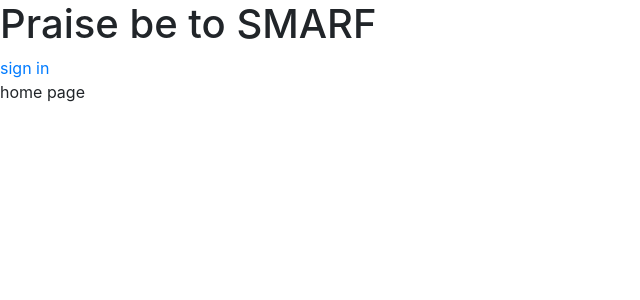
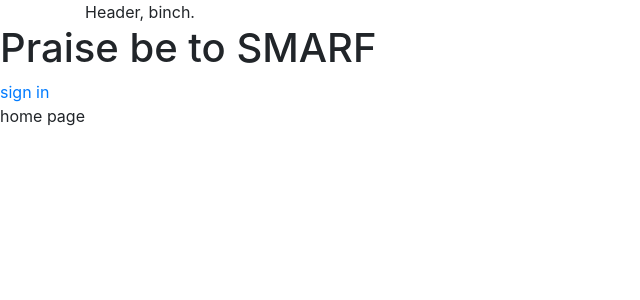
Before and after one commit to jamescarney3/wct-image-emporium, a React app: page / in a window 1280 px wide. Shown: the top 300 px of the page, without its empty margins (0-640 px from the left). Built offline with nearby package versions, Linux system fonts and the light colour scheme; the HTML template or start-up script is replaced by a standard one.

Commit message:
add index module in components directory, header comp module

```diff
--- a/client/src/app.tsx
+++ b/client/src/app.tsx
@@ -2,12 +2,14 @@ import React from 'react';
 import { BrowserRouter as Router, Route, Switch } from 'react-router-dom';
 
 import { StoreProvider } from '~/context/store';
+import { Header } from '~/components';
 import { Unauthorized } from '~/pages';
 
 
 const App: React.SFC = () => {
   return (
     <StoreProvider>
+      <Header />
       <Router>
         <h1>Praise be to SMARF</h1>
         <a href="/auth/twitter">sign in</a>
--- a/client/src/components/_index.ts
+++ /dev/null
@@ -1,3 +0,0 @@
-import * as components from './*';
-delete components.Index;
-export default components;
--- /dev/null
+++ b/client/src/components/header.tsx
@@ -0,0 +1,12 @@
+import React from 'react';
+
+
+const Header: React.FC = () => {
+  return (
+    <div className="header container">
+      Header, binch.
+    </div>
+  );
+};
+
+export default Header;
--- /dev/null
+++ b/client/src/components/index.ts
@@ -0,0 +1 @@
+export { default as Header } from './header';
--- a/tsconfig.json
+++ b/tsconfig.json
@@ -7,9 +7,9 @@
     "jsx": "react",
     "allowJs": true,
     "allowSyntheticDefaultImports": true,
-    "baseUrl": "./",
+    "baseUrl": ".",
     "paths": {
-      "~": ["client/src"]
+      "~": ["/client/src"]
     }
   }
 }
```
